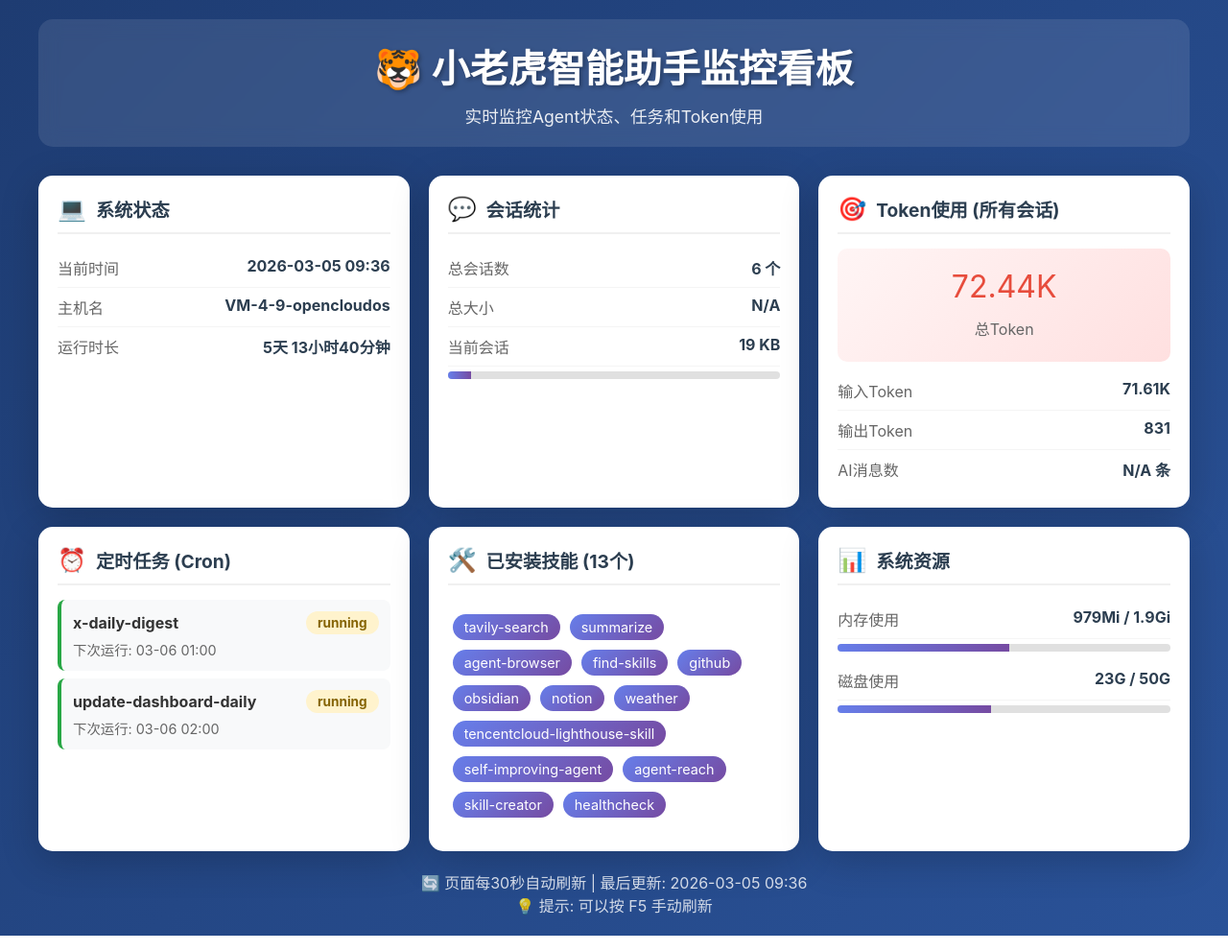
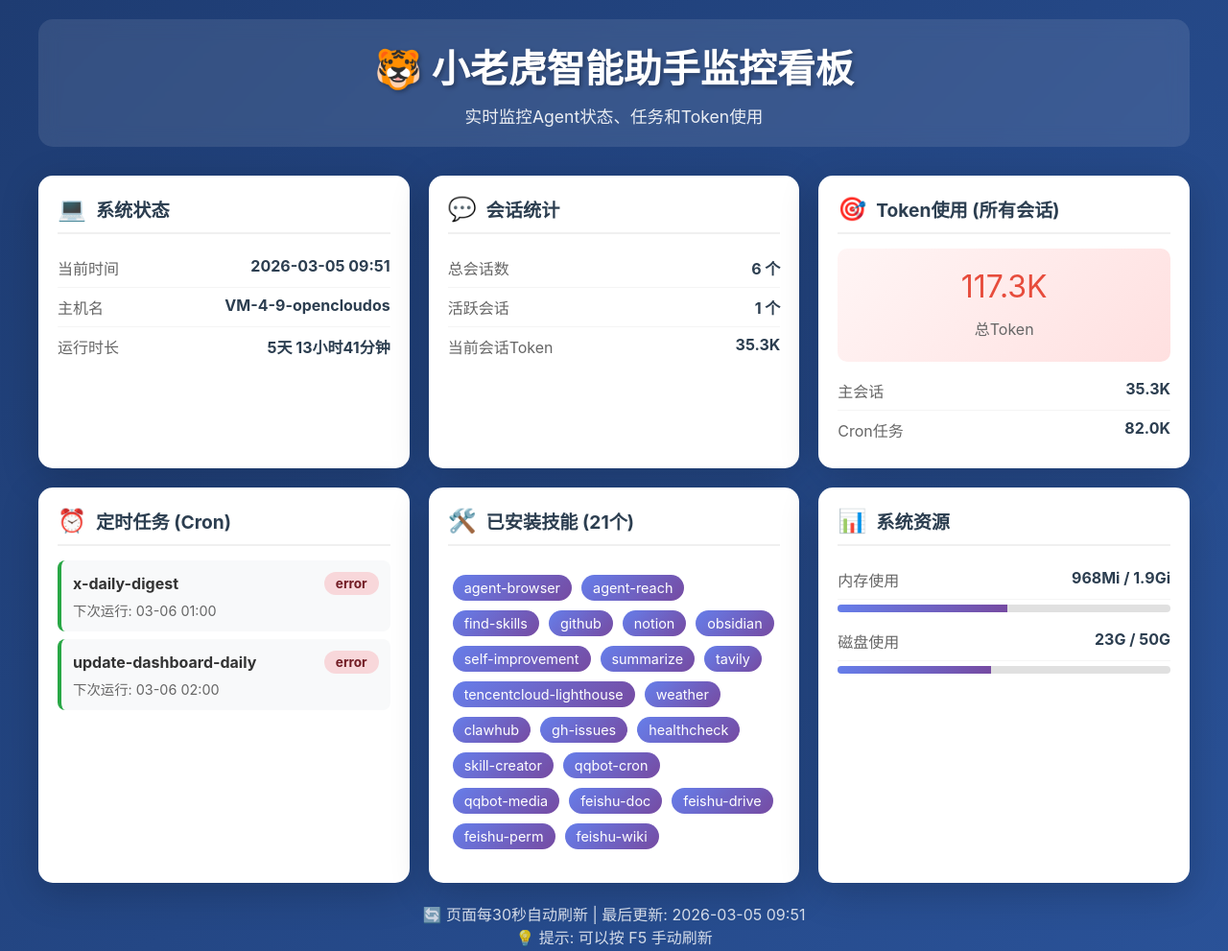
Before and after one commit to defialways/tiger-dashboard.github.io, a plain HTML site: page index.html in a window 1280 px wide. Shown: the top 991 px of the page at 96% size. Drawn offline with Linux system fonts and the light colour scheme.

Commit message:
Update dashboard: 2026-03-05 09:51 - verified data

```diff
--- a/index.html
+++ b/index.html
@@ -1,3 +1,4 @@
+
 <!DOCTYPE html>
 <html lang="zh-CN">
 <head>
@@ -5,11 +6,7 @@
     <meta name="viewport" content="width=device-width, initial-scale=1.0">
     <title>🐯 小老虎智能助手监控看板</title>
     <style>
-        * {
-            margin: 0;
-            padding: 0;
-            box-sizing: border-box;
-        }
+        * { margin: 0; padding: 0; box-sizing: border-box; }
         body {
             font-family: -apple-system, BlinkMacSystemFont, "Segoe UI", Roboto, "Helvetica Neue", Arial, sans-serif;
             background: linear-gradient(135deg, #1e3c72 0%, #2a5298 100%);
@@ -17,10 +14,7 @@
             color: #333;
             padding: 20px;
         }
-        .container {
-            max-width: 1200px;
-            margin: 0 auto;
-        }
+        .container { max-width: 1200px; margin: 0 auto; }
         .header {
             text-align: center;
             color: white;
@@ -30,15 +24,8 @@
             border-radius: 15px;
             backdrop-filter: blur(10px);
         }
-        .header h1 {
-            font-size: 2.5em;
-            margin-bottom: 10px;
-            text-shadow: 2px 2px 4px rgba(0,0,0,0.3);
-        }
-        .header .subtitle {
-            opacity: 0.9;
-            font-size: 1.1em;
-        }
+        .header h1 { font-size: 2.5em; margin-bottom: 10px; text-shadow: 2px 2px 4px rgba(0,0,0,0.3); }
+        .header .subtitle { opacity: 0.9; font-size: 1.1em; }
         .grid {
             display: grid;
             grid-template-columns: repeat(auto-fit, minmax(350px, 1fr));
@@ -52,10 +39,7 @@
             box-shadow: 0 10px 40px rgba(0,0,0,0.2);
             transition: transform 0.3s, box-shadow 0.3s;
         }
-        .card:hover {
-            transform: translateY(-5px);
-            box-shadow: 0 15px 50px rgba(0,0,0,0.3);
-        }
+        .card:hover { transform: translateY(-5px); box-shadow: 0 15px 50px rgba(0,0,0,0.3); }
         .card-header {
             display: flex;
             align-items: center;
@@ -63,31 +47,17 @@
             padding-bottom: 10px;
             border-bottom: 2px solid #f0f0f0;
         }
-        .card-icon {
-            font-size: 1.5em;
-            margin-right: 10px;
-        }
-        .card-title {
-            font-size: 1.2em;
-            font-weight: bold;
-            color: #2c3e50;
-        }
+        .card-icon { font-size: 1.5em; margin-right: 10px; }
+        .card-title { font-size: 1.2em; font-weight: bold; color: #2c3e50; }
         .stat-row {
             display: flex;
             justify-content: space-between;
             padding: 8px 0;
             border-bottom: 1px solid #f5f5f5;
         }
-        .stat-row:last-child {
-            border-bottom: none;
-        }
-        .stat-label {
-            color: #666;
-        }
-        .stat-value {
-            font-weight: bold;
-            color: #2c3e50;
-        }
+        .stat-row:last-child { border-bottom: none; }
+        .stat-label { color: #666; }
+        .stat-value { font-weight: bold; color: #2c3e50; }
         .token-big {
             font-size: 2em;
             color: #e74c3c;
@@ -106,7 +76,6 @@
         }
         .status-success { background: #d4edda; color: #155724; }
         .status-error { background: #f8d7da; color: #721c24; }
-        .status-running { background: #fff3cd; color: #856404; }
         .job-item {
             padding: 12px;
             margin: 8px 0;
@@ -115,7 +84,6 @@
             border-left: 4px solid #ddd;
         }
         .job-item.enabled { border-left-color: #28a745; }
-        .job-item.disabled { border-left-color: #dc3545; }
         .skill-tag {
             display: inline-block;
             padding: 5px 12px;
@@ -144,11 +112,7 @@
             background: linear-gradient(90deg, #667eea 0%, #764ba2 100%);
             transition: width 0.5s;
         }
-        @media (max-width: 768px) {
-            .grid {
-                grid-template-columns: 1fr;
-            }
-        }
+        @media (max-width: 768px) { .grid { grid-template-columns: 1fr; } }
     </style>
 </head>
 <body>
@@ -157,156 +121,81 @@
             <h1>🐯 小老虎智能助手监控看板</h1>
             <div class="subtitle">实时监控Agent状态、任务和Token使用</div>
         </div>
-
         <div class="grid">
-            <!-- 系统状态 -->
             <div class="card">
                 <div class="card-header">
                     <span class="card-icon">💻</span>
                     <span class="card-title">系统状态</span>
                 </div>
-                <div class="stat-row">
-                    <span class="stat-label">当前时间</span>
-                    <span class="stat-value">2026-03-05 09:36</span>
+                <div class="stat-row"><span class="stat-label">当前时间</span><span class="stat-value">2026-03-05 09:51</span></div>
+                <div class="stat-row"><span class="stat-label">主机名</span><span class="stat-value">VM-4-9-opencloudos</span></div>
+                <div class="stat-row"><span class="stat-label">运行时长</span><span class="stat-value">5天 13小时41分钟</span></div>
             </div>
-                <div class="stat-row">
-                    <span class="stat-label">主机名</span>
-                    <span class="stat-value">VM-4-9-opencloudos</span>
-                </div>
-                <div class="stat-row">
-                    <span class="stat-label">运行时长</span>
-                    <span class="stat-value">5天 13小时40分钟</span>
-                </div>
-            </div>
-
-            <!-- 会话统计 -->
             <div class="card">
                 <div class="card-header">
                     <span class="card-icon">💬</span>
                     <span class="card-title">会话统计</span>
                 </div>
-                <div class="stat-row">
-                    <span class="stat-label">总会话数</span>
-                    <span class="stat-value">6 个</span>
+                <div class="stat-row"><span class="stat-label">总会话数</span><span class="stat-value">6 个</span></div>
+                <div class="stat-row"><span class="stat-label">活跃会话</span><span class="stat-value">1 个</span></div>
+                <div class="stat-row"><span class="stat-label">当前会话Token</span><span class="stat-value">35.3K</span></div>
             </div>
-                <div class="stat-row">
-                    <span class="stat-label">总大小</span>
-                    <span class="stat-value">N/A</span>
-                </div>
-                <div class="stat-row">
-                    <span class="stat-label">当前会话</span>
-                    <span class="stat-value">19 KB</span>
-                </div>
-                <div class="progress-bar">
-                    <div class="progress-fill" style="width: 7%"></div>
-                </div>
-            </div>
-
-            <!-- Token使用 -->
             <div class="card">
                 <div class="card-header">
                     <span class="card-icon">🎯</span>
                     <span class="card-title">Token使用 (所有会话)</span>
                 </div>
-                <div class="token-big">
-                    72.44K<br>
-                    <small style="font-size: 0.5em; color: #666;">总Token</small>
+                <div class="token-big">117.3K<br><small style="font-size: 0.5em; color: #666;">总Token</small></div>
+                <div class="stat-row"><span class="stat-label">主会话</span><span class="stat-value">35.3K</span></div>
+                <div class="stat-row"><span class="stat-label">Cron任务</span><span class="stat-value">82.0K</span></div>
             </div>
-                <div class="stat-row">
-                    <span class="stat-label">输入Token</span>
-                    <span class="stat-value">71.61K</span>
-                </div>
-                <div class="stat-row">
-                    <span class="stat-label">输出Token</span>
-                    <span class="stat-value">831</span>
-                </div>
-                <div class="stat-row">
-                    <span class="stat-label">AI消息数</span>
-                    <span class="stat-value">N/A 条</span>
-                </div>
-            </div>
-
-            <!-- 定时任务 -->
             <div class="card">
                 <div class="card-header">
                     <span class="card-icon">⏰</span>
                     <span class="card-title">定时任务 (Cron)</span>
                 </div>
-
                 <div class="job-item enabled">
                     <div style="display: flex; justify-content: space-between; align-items: center;">
                         <strong>x-daily-digest</strong>
-                    <span class="status-badge status-running">running</span>
+                        <span class="status-badge status-error">error</span>
                     </div>
-                <div style="color: #666; font-size: 0.9em; margin-top: 5px;">
-                    下次运行: 03-06 01:00
+                    <div style="color: #666; font-size: 0.9em; margin-top: 5px;">下次运行: 03-06 01:00</div>
                 </div>
-            </div>
-
                 <div class="job-item enabled">
                     <div style="display: flex; justify-content: space-between; align-items: center;">
                         <strong>update-dashboard-daily</strong>
-                    <span class="status-badge status-running">running</span>
+                        <span class="status-badge status-error">error</span>
                     </div>
-                <div style="color: #666; font-size: 0.9em; margin-top: 5px;">
-                    下次运行: 03-06 02:00
+                    <div style="color: #666; font-size: 0.9em; margin-top: 5px;">下次运行: 03-06 02:00</div>
                 </div>
             </div>
-
-            </div>
-
-            <!-- 已安装技能 -->
             <div class="card">
                 <div class="card-header">
                     <span class="card-icon">🛠️</span>
-                    <span class="card-title">已安装技能 (13个)</span>
+                    <span class="card-title">已安装技能 (21个)</span>
                 </div>
                 <div style="padding: 10px 0;">
-                    <span class="skill-tag">tavily-search</span><span class="skill-tag">summarize</span><span class="skill-tag">agent-browser</span><span class="skill-tag">find-skills</span><span class="skill-tag">github</span><span class="skill-tag">obsidian</span><span class="skill-tag">notion</span><span class="skill-tag">weather</span><span class="skill-tag">tencentcloud-lighthouse-skill</span><span class="skill-tag">self-improving-agent</span><span class="skill-tag">agent-reach</span><span class="skill-tag">skill-creator</span><span class="skill-tag">healthcheck</span>
+                    <span class="skill-tag">agent-browser</span><span class="skill-tag">agent-reach</span><span class="skill-tag">find-skills</span><span class="skill-tag">github</span><span class="skill-tag">notion</span><span class="skill-tag">obsidian</span><span class="skill-tag">self-improvement</span><span class="skill-tag">summarize</span><span class="skill-tag">tavily</span><span class="skill-tag">tencentcloud-lighthouse</span><span class="skill-tag">weather</span><span class="skill-tag">clawhub</span><span class="skill-tag">gh-issues</span><span class="skill-tag">healthcheck</span><span class="skill-tag">skill-creator</span><span class="skill-tag">qqbot-cron</span><span class="skill-tag">qqbot-media</span><span class="skill-tag">feishu-doc</span><span class="skill-tag">feishu-drive</span><span class="skill-tag">feishu-perm</span><span class="skill-tag">feishu-wiki</span>
                 </div>
             </div>
-
-            <!-- 系统资源 -->
             <div class="card">
                 <div class="card-header">
                     <span class="card-icon">📊</span>
                     <span class="card-title">系统资源</span>
                 </div>
-                <div class="stat-row">
-                    <span class="stat-label">内存使用</span>
-                    <span class="stat-value">979Mi / 1.9Gi</span>
-                </div>
-                <div class="progress-bar">
-                    <div class="progress-fill" style="width: 51.5%"></div>
-                </div>
-                <div class="stat-row" style="margin-top: 10px;">
-                    <span class="stat-label">磁盘使用</span>
-                    <span class="stat-value">23G / 50G</span>
-                </div>
-                <div class="progress-bar">
-                    <div class="progress-fill" style="width: 46%"></div>
+                <div class="stat-row"><span class="stat-label">内存使用</span><span class="stat-value">968Mi / 1.9Gi</span></div>
+                <div class="progress-bar"><div class="progress-fill" style="width: 51%"></div></div>
+                <div class="stat-row" style="margin-top: 10px;"><span class="stat-label">磁盘使用</span><span class="stat-value">23G / 50G</span></div>
+                <div class="progress-bar"><div class="progress-fill" style="width: 46%"></div></div>
             </div>
         </div>
-        </div>
-
         <div class="refresh-info">
-            <p>🔄 页面每30秒自动刷新 | 最后更新: 2026-03-05 09:36</p>
+            <p>🔄 页面每30秒自动刷新 | 最后更新: 2026-03-05 09:51</p>
             <p>💡 提示: 可以按 F5 手动刷新</p>
         </div>
     </div>
-
     <script>
-        // 30秒后自动刷新
-        setTimeout(function() {
-            location.reload();
-        }, 30000);
-
-        // 显示倒计时
-        let countdown = 30;
-        setInterval(function() {
-            countdown--;
-            if (countdown <= 0) countdown = 30;
-        }, 1000);
+        setTimeout(function() { location.reload(); }, 30000);
     </script>
 </body>
 </html>
```
Lines whose indentation alone changed are shown as unchanged.
